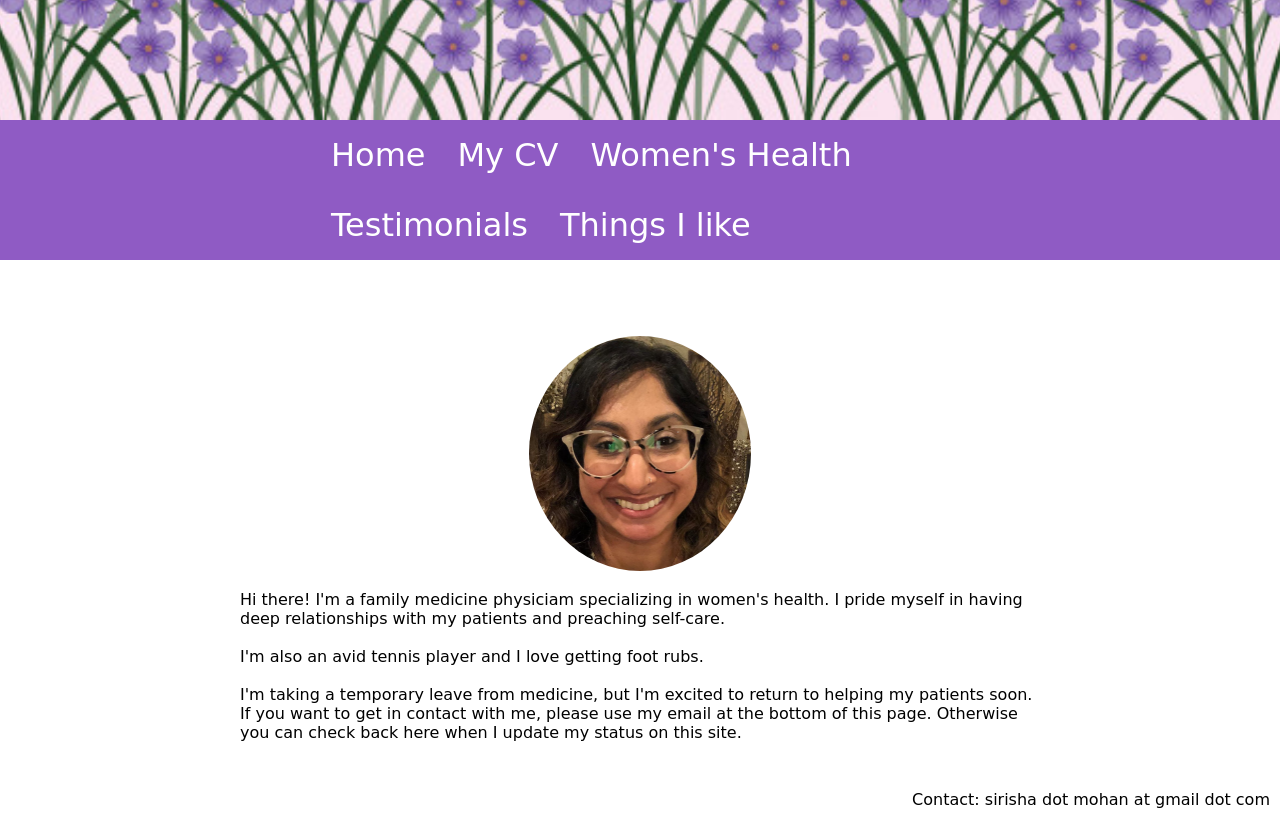
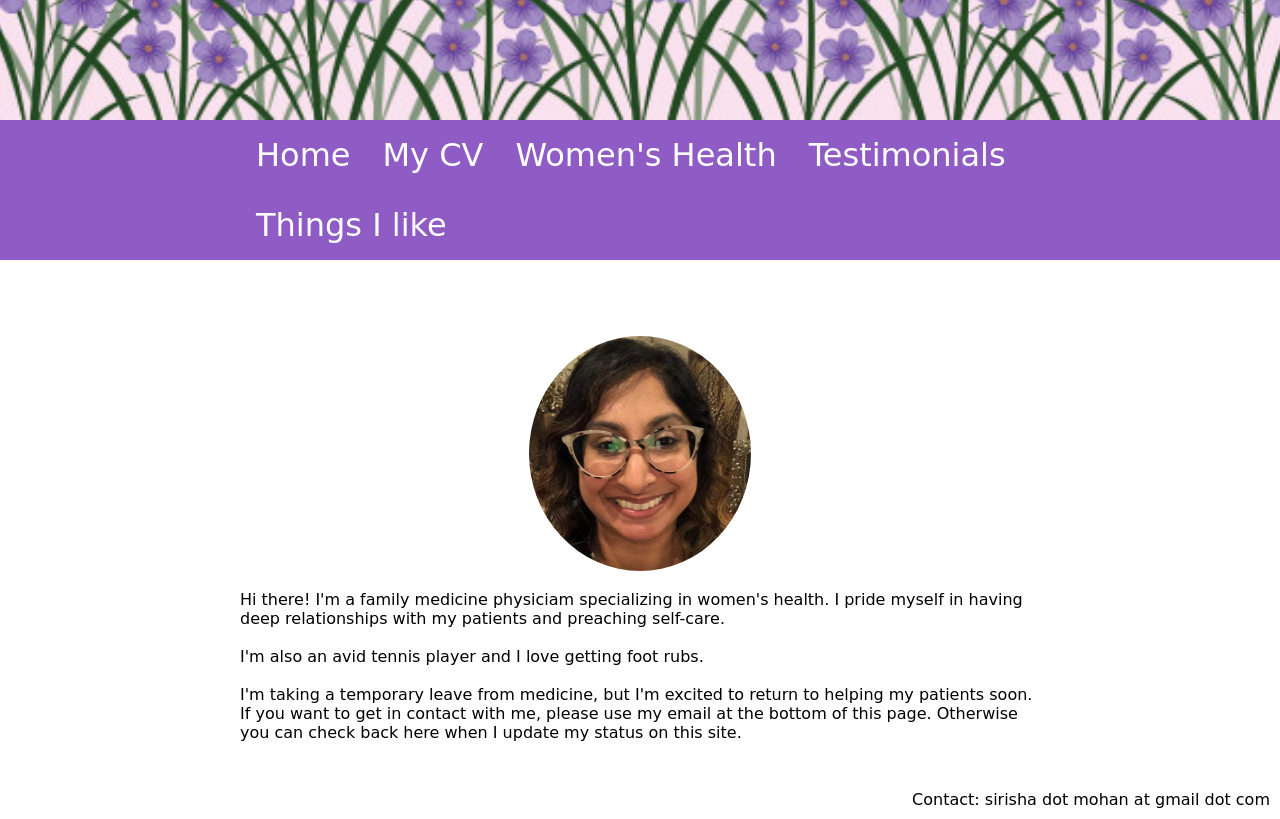
Before and after one commit to bamistry/bamistry.github.io, a plain HTML site: page sirishamohan/index.html in a window 1280 px wide. Shown: the part 880-1699 px from the top of the page. Drawn offline with Linux system fonts and the light colour scheme.

Commit message:
Update style.css

```diff
--- a/sirishamohan/mysite/style.css
+++ b/sirishamohan/mysite/style.css
@@ -99,7 +99,7 @@ input[disabled] {
 }
 
 #nav{
-	width: 650px;
+	width: 800px;
 	margin-left: auto;
 	margin-right: auto;
 }
```
